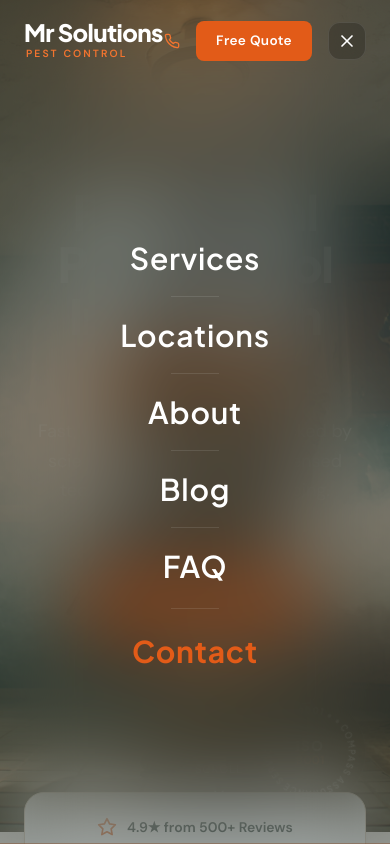
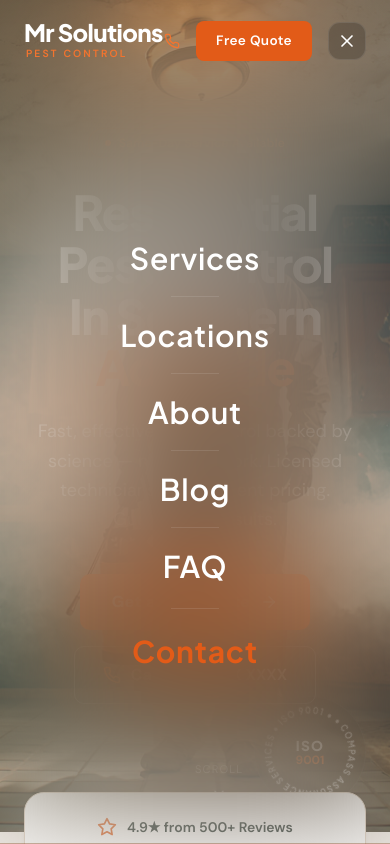
Before and after one commit to Figjam101/shieldpest, a Next.js app in the folder shieldpest/: page / in a window 390 px wide. Both pictures are taken after a click on the button "Toggle menu". Shown: the top 844 px of the page. Built offline with nearby package versions, Linux system fonts and the light colour scheme.

Commit message:
fix(mobile-nav): increase overlay opacity to fix contrast issue over light sections

```diff
--- a/shieldpest/components/layout/header.tsx
+++ b/shieldpest/components/layout/header.tsx
@@ -134,7 +134,7 @@ export function Header() {
 
       {/* Mobile Nav Overlay */}
       <div
-        className={`fixed inset-0 z-40 bg-forest-900/40 backdrop-blur-2xl transition-all duration-500 lg:hidden flex flex-col justify-center items-center ${mobileOpen ? 'opacity-100 pointer-events-auto' : 'opacity-0 pointer-events-none'
+        className={`fixed inset-0 z-40 bg-forest-900/98 backdrop-blur-3xl transition-all duration-500 lg:hidden flex flex-col justify-center items-center ${mobileOpen ? 'opacity-100 pointer-events-auto' : 'opacity-0 pointer-events-none'
           }`}
       >
         <nav className="flex flex-col items-center w-full px-8 gap-4 pt-16">
```
